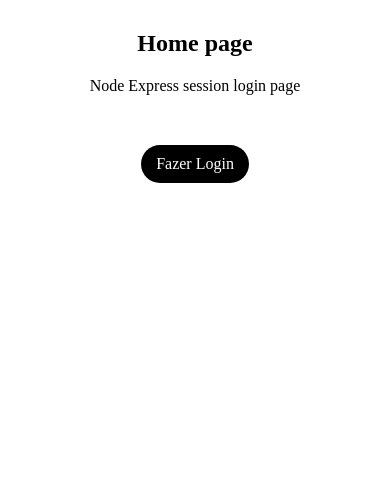
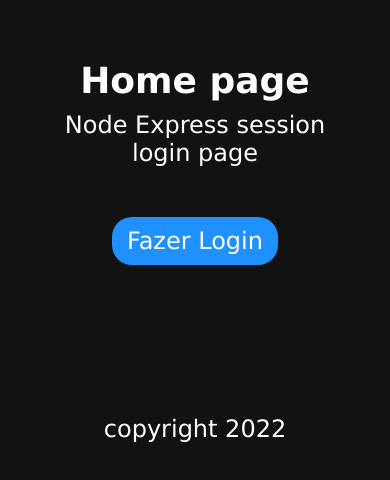
Before and after one commit to geraldotech/ExpressLoginPage, a website: page views/index.html in a window 390 px wide. Drawn offline with Linux system fonts and the light colour scheme.

Commit message:
:pencil: :zap:

```diff
--- a/views/index.html
+++ b/views/index.html
@@ -1,62 +1,25 @@
-<html>
-    <header>
-        <title>Node Express session login page</title>
-        <style>
-            *{
-                margin: 0;
-                padding: 0;
-                box-sizing: border-box;
-            }
-            body{
-
-            }
-            .container {
-                display: flex;
-                height: 100vh;
-                width: 100%;
-                max-width: 992px;
-                gap: 50px;
-                flex-direction: column;
-                align-items: center;
-
-                padding: 30px;
-            }
-            .container section{
-                text-align: center;
-            }
-            .container section h1{
-                margin-bottom: 20px;
-            }
-            .container div {
-                display: flex;
-                flex-direction: column;
-                align-items: center;
-            }
-
-            div > span {
-                font-size: 2rem;
-            }
-            .btn{
-                background: black;
-                padding: 10px 15px;
-                border-radius: 20px;
-                color: white;
-                text-decoration: none;
-            }
-        </style>
-    </header>
-
+<!DOCTYPE html>
+<html lang="en">
+<head>
+    <meta charset="UTF-8">
+    <meta http-equiv="X-UA-Compatible" content="IE=edge">
+    <meta name="viewport" content="width=device-width, initial-scale=1.0">
+    <title>Node Express session login page</title>
+    <link rel="stylesheet" href="style.css">
+</head>
 <body>
-<div class="container">
-<section>
-    <h1>Home page</h1>
-    <p>Node Express session login page</p>
-</section>
+    <section class="container">
+        <div>
+            <h1>Home page</h1>
+            <p>Node Express session login page</p>
+        </div>
 
 
-    <a class="btn" href="/admin/login">Fazer Login</a>
-
-</div><!-- container -->
+            <a class="btn" href="/admin/login">Fazer Login</a>
+            <footer>
+                <p>copyright 2022</p>
+            </footer>
+        </section><!-- container -->
 
 </body>
 </html>
--- /dev/null
+++ b/views/style.css
@@ -0,0 +1,68 @@
+*{
+    margin: 0;
+    padding: 0;
+    box-sizing: border-box;
+    font-family: Verdana, Geneva, Tahoma, sans-serif;
+    color-scheme: dark;
+}
+body{
+    padding: 30px;
+    height: 100vh;
+}
+.container {
+    display: flex;
+
+    width: 100%;
+    max-width: 992px;
+    gap: 50px;
+    flex-direction: column;
+    align-items: center;
+    padding: 30px;
+    margin: auto;
+}
+.container section{
+    text-align: center;
+}
+.container section h1{
+    margin-bottom: 20px;
+}
+.container div {
+    display: flex;
+    flex-direction: column;
+    align-items: center;
+}
+
+div > span {
+    font-size: 2rem;
+}
+.btn{
+    background: dodgerblue;
+    padding: 10px 15px;
+    border-radius: 20px;
+    color: white;
+    text-decoration: none;
+}
+h1{
+    margin-bottom: 10px;
+}
+footer{
+    margin-top: 100px;
+}
+
+@media (max-width: 650px){
+    body{
+        font-size: 1.5rem;
+    }
+    .container{
+        display: flex;
+        flex-direction: column;
+        text-align: center;
+        width: 100%;
+        margin: auto;
+    }
+    footer{
+        display: flex;
+        align-items: flex-end;
+    }
+
+}
```
Also changed, not shown: views/login.html (+14 -1 lines).
